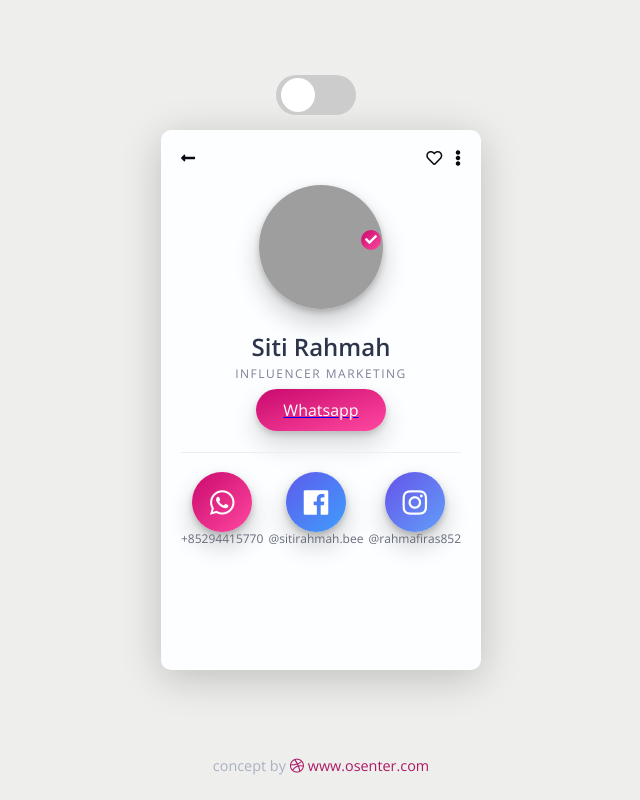
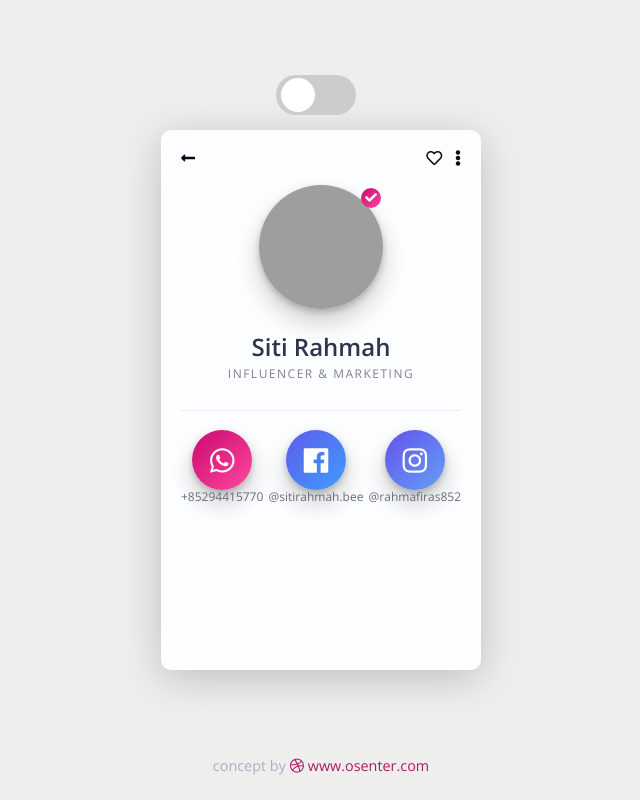
Before and after one commit to osenter/sitirahma, a plain HTML site: page index.html in a window 1280 px wide. Shown: the whole page, without its empty margins (319-959 px from the left). Drawn offline with nearby package versions, Linux system fonts and the light colour scheme; grey boxes are pictures that could not be loaded.

Commit message:
Update index.html

```diff
--- a/index.html
+++ b/index.html
@@ -23,9 +23,9 @@
 	<div class="profile">
 		<img src="https://osenter.github.io/sitirahmah/profilphoto.jpg" class="thumbnail">
 		<div class="check"><i class="fas fa-check"></i></div>
-		<h3 class="name">Siti Rahmah</h3>
-		<p class="title">Influencer Marketing</p>
-		<a href="https://wa.me/85294415770"><button type="button" class="btn">Whatsapp</button></a>
+		<h4 class="name">Siti Rahmah</h4>
+		<p class="title">Influencer & Marketing</p>
+
 	</div>
 
 	<div class="social-icons">
```
